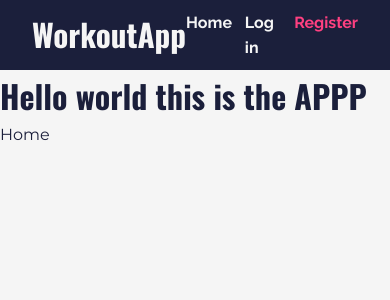
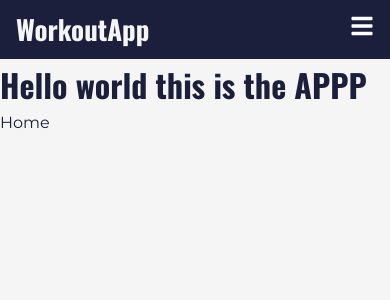
Before and after one commit to Tomas-Arrativel/workout-tracker-pern-app, a React (Vite) app in the folder frontend/: page / in a window 390 px wide. Shown: the top 300 px of the page. Built offline with nearby package versions, Linux system fonts and the light colour scheme; no server answers.

Commit message:
Making the navbar responsive

```diff
--- a/frontend/package.json
+++ b/frontend/package.json
@@ -14,6 +14,7 @@
     "react": "^18.3.1",
     "react-dom": "^18.3.1",
     "react-hook-form": "^7.54.0",
+    "react-icons": "^5.4.0",
     "react-router-dom": "^7.0.1",
     "react-toastify": "^10.0.6"
   },
--- a/frontend/src/components/Navbar/Navbar.css
+++ b/frontend/src/components/Navbar/Navbar.css
@@ -4,6 +4,7 @@
 	align-items: center;
 	padding: 0.6rem 2rem;
 	background-color: var(--dark-blue);
+	position: relative;
 }
 
 .navbar__logo a {
@@ -11,6 +12,7 @@
 	font-size: 1.3rem;
 	transition: color 0.2s;
 }
+
 .navbar__logo a:hover {
 	color: var(--magenta);
 }
@@ -26,15 +28,16 @@
 .navbar__links a {
 	transition: color 0.2s;
 }
+
 .navbar__links a:hover {
 	color: var(--magenta);
 }
 
-/* CTA buttons */
 .register-btn {
 	color: var(--magenta);
 	transition: color 0.2s;
 }
+
 .register-btn:hover {
 	color: var(--light-gray) !important;
 }
@@ -44,6 +47,53 @@
 	cursor: pointer;
 	transition: color 0.2s;
 }
+
 .logout-btn:hover {
 	color: var(--light-gray);
 }
+
+/* Hamburger menu */
+.navbar__toggle {
+	display: none;
+	cursor: pointer;
+}
+
+@media (max-width: 768px) {
+	.navbar__links {
+		position: absolute;
+		top: 100%;
+		right: 0;
+		background-color: var(--dark-blue);
+		flex-direction: column;
+		width: 100%;
+		max-height: 0;
+		overflow: hidden;
+		transition: max-height 0.3s ease-in-out;
+	}
+
+	/* Add padding to the child elements instead of the container */
+	.navbar__links a,
+	.navbar__links button {
+		padding: 0.5rem 0; /* Padding for links and buttons */
+		width: 100%; /* Optional: Make clickable area full width */
+		text-align: center;
+	}
+
+	.navbar__links--open {
+		max-height: 300px; /* Adjust as per content size */
+	}
+
+	.navbar__toggle {
+		display: block;
+	}
+}
+
+@media (max-width: 500px) {
+	.navbar {
+		padding: 0.5rem 1rem;
+	}
+
+	.navbar__logo a {
+		font-size: 1.125rem;
+	}
+}
--- a/frontend/src/components/Navbar/Navbar.jsx
+++ b/frontend/src/components/Navbar/Navbar.jsx
@@ -1,8 +1,9 @@
-import React, { useContext } from "react";
+import React, { useContext, useState, useEffect, useRef } from "react";
 import { Link, Outlet } from "react-router-dom";
 import { AuthContext } from "../../contexts/AuthContext";
 import { toast } from "react-toastify";
 import { logout } from "../../api/api";
+import { FaBars, FaTimes } from "react-icons/fa";
 
 import "react-toastify/dist/ReactToastify.css";
 import "./Navbar.css";
@@ -10,6 +11,8 @@ import "./Navbar.css";
 const Navbar = () => {
 	const { isAuthenticated, setIsAuthenticated, setSessionData } =
 		useContext(AuthContext);
+	const [isMenuOpen, setIsMenuOpen] = useState(false);
+	const navbarRef = useRef(null); // Ref to detect outside clicks
 
 	const handleLogout = async () => {
 		await logout();
@@ -27,32 +30,78 @@ const Navbar = () => {
 		});
 	};
 
+	const toggleMenu = () => {
+		setIsMenuOpen(!isMenuOpen);
+	};
+
+	// Close menu if clicked outside
+	useEffect(() => {
+		const handleOutsideClick = (event) => {
+			if (navbarRef.current && !navbarRef.current.contains(event.target)) {
+				setIsMenuOpen(false);
+			}
+		};
+		document.addEventListener("mousedown", handleOutsideClick);
+		return () => {
+			document.removeEventListener("mousedown", handleOutsideClick);
+		};
+	}, []);
+
 	return (
 		<div>
-			<nav className="navbar">
+			<nav className="navbar" ref={navbarRef}>
 				<div className="navbar__logo">
 					<Link to={"/"}>
 						<h2>WorkoutApp</h2>
 					</Link>
 				</div>
-				<div className="navbar__links">
-					<Link to={"/"}>Home</Link>
+				<div
+					className={`navbar__links ${isMenuOpen ? "navbar__links--open" : ""}`}
+				>
+					<Link to={"/"} onClick={() => setIsMenuOpen(false)}>
+						Home
+					</Link>
 					{isAuthenticated ? (
 						<>
-							<Link to={"/dashboard"}>Dashboard</Link>
-							<Link to={"/routines"}>Routines</Link>
-							<Link to={"/workouts"}>Workouts</Link>
-							<button onClick={handleLogout} className="logout-btn">
+							<Link to={"/dashboard"} onClick={() => setIsMenuOpen(false)}>
+								Dashboard
+							</Link>
+							<Link to={"/routines"} onClick={() => setIsMenuOpen(false)}>
+								Routines
+							</Link>
+							<Link to={"/workouts"} onClick={() => setIsMenuOpen(false)}>
+								Workouts
+							</Link>
+							<button
+								onClick={() => {
+									handleLogout();
+									setIsMenuOpen(false);
+								}}
+								className="logout-btn"
+							>
 								Log out
 							</button>
 						</>
 					) : (
 						<>
-							<Link to={"/login"}>Log in</Link>
-							<Link to={"/register"} className="register-btn">
+							<Link to={"/login"} onClick={() => setIsMenuOpen(false)}>
+								Log in
+							</Link>
+							<Link
+								to={"/register"}
+								className="register-btn"
+								onClick={() => setIsMenuOpen(false)}
+							>
 								Register
 							</Link>
 						</>
+					)}
+				</div>
+				<div className="navbar__toggle" onClick={toggleMenu}>
+					{isMenuOpen ? (
+						<FaTimes size={24} color="white" />
+					) : (
+						<FaBars size={24} color="white" />
 					)}
 				</div>
 			</nav>
```
Also changed, not shown: 1 other file (tests, documents, lock files or other folders).
